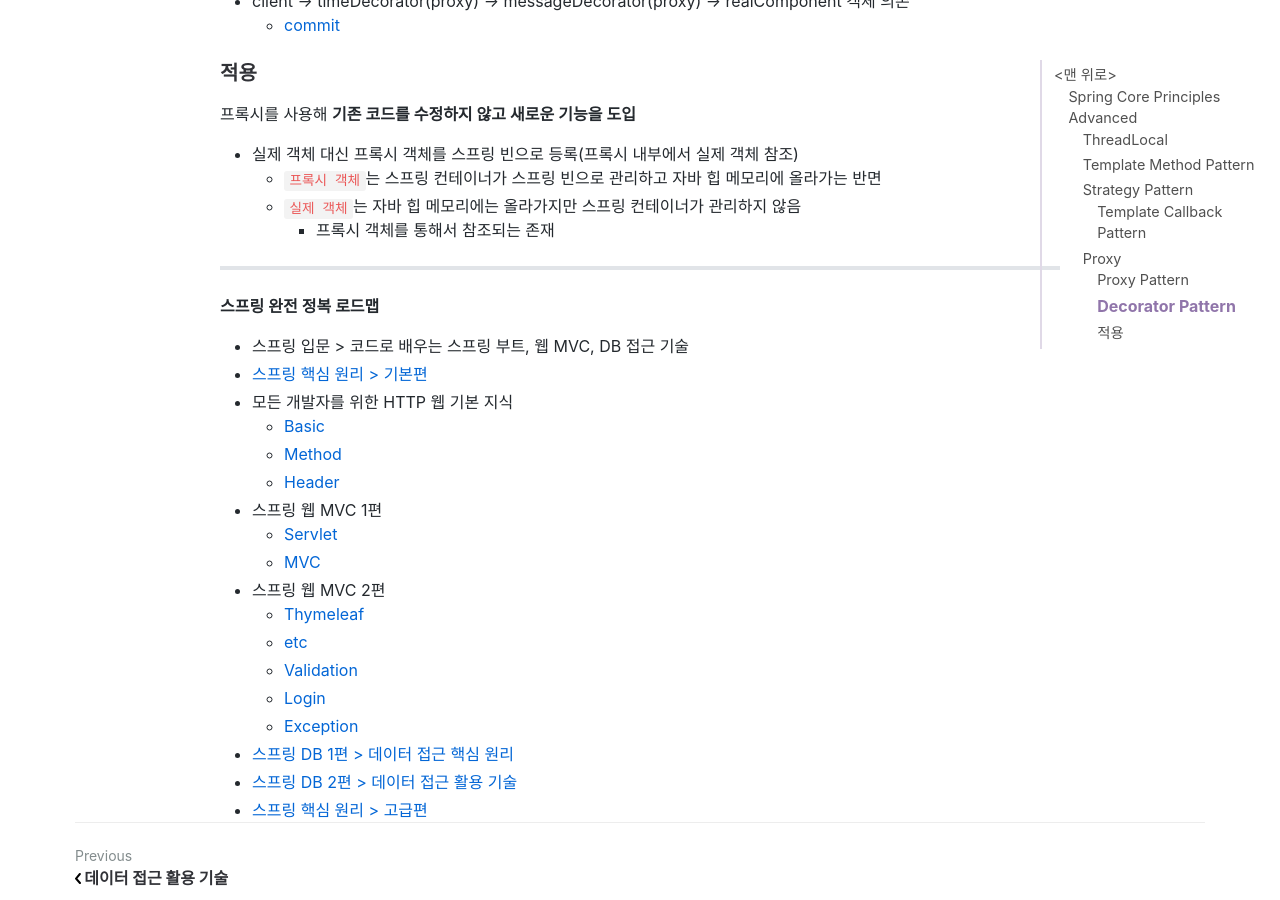
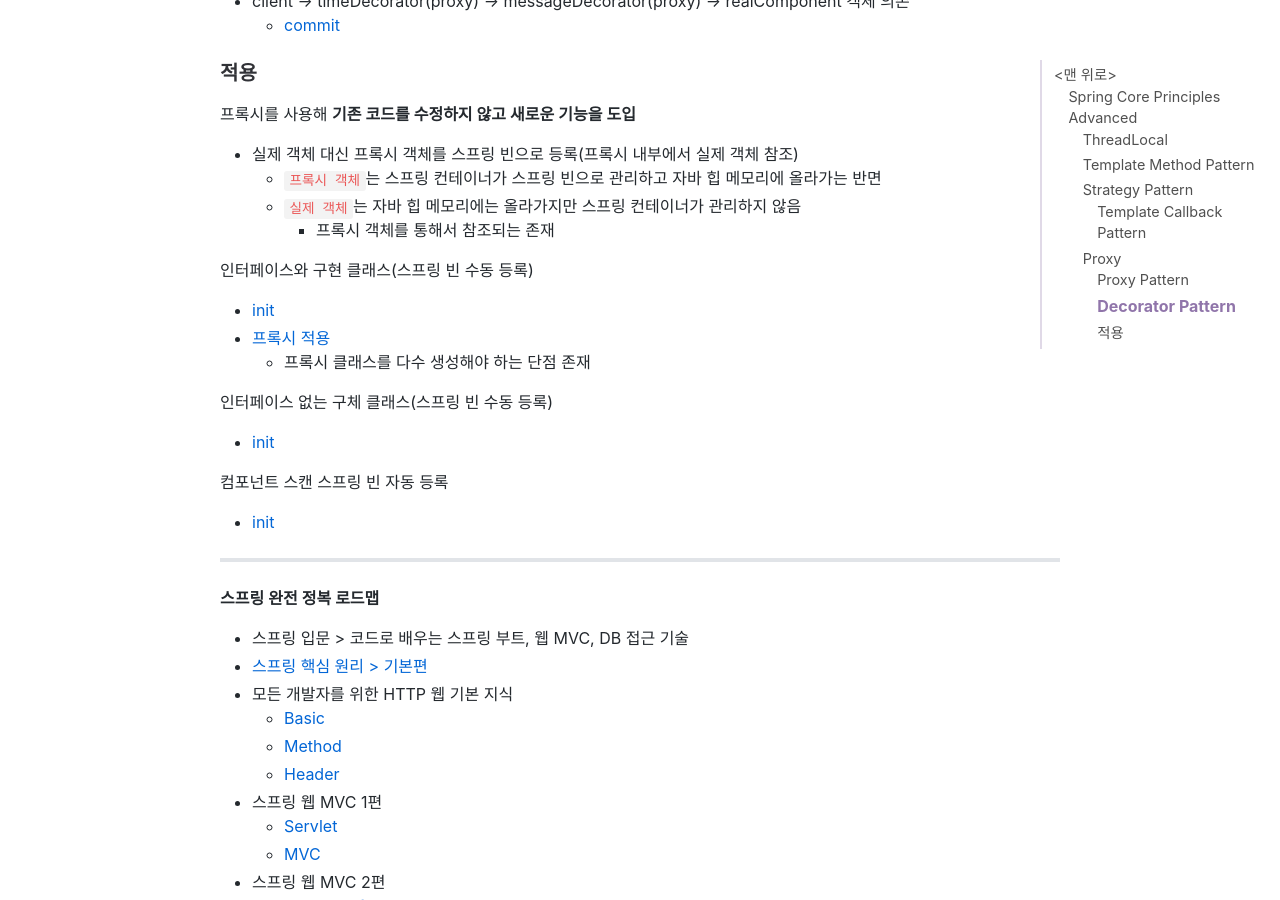
Before and after one commit to jihunparkme/jihunparkme.github.io, a Jekyll site: the page built from _posts/2022-11-20-Spring-Core-Principles-Advanced.md, in a window 1280 px wide and 900 px high, scrolled down 8816 px. Built offline with Jekyll 4.4.1, drawn with Linux system fonts in a browser that asks for light colours; nearby versions of some CDN libraries; comment, search, counter and statistics services are not loaded; some of the changed text lies outside the part shown.

Commit message:
[Proxy] 인터페이스 기반 프록시 적용

```diff
--- a/_posts/2022-11-20-Spring-Core-Principles-Advanced.md
+++ b/_posts/2022-11-20-Spring-Core-Principles-Advanced.md
@@ -244,6 +244,17 @@ client.execute();
   - `실제 객체`는 자바 힙 메모리에는 올라가지만 스프링 컨테이너가 관리하지 않음
     - 프록시 객체를 통해서 참조되는 존재
 
+인터페이스와 구현 클래스(스프링 빈 수동 등록)
+- [init](https://github.com/jihunparkme/Inflearn-Spring-Core-Principles-Advanced/commit/919994e2dde6469c8dc25e7b842d7fafca5e54b9)
+- [프록시 적용](https://github.com/jihunparkme/Inflearn-Spring-Core-Principles-Advanced/commit/4ad297c74f25cf9697d0896078c5a21ffbda4f5d)
+  - 프록시 클래스를 다수 생성해야 하는 단점 존재
+
+인터페이스 없는 구체 클래스(스프링 빈 수동 등록)
+- [init](https://github.com/jihunparkme/Inflearn-Spring-Core-Principles-Advanced/commit/f6df360609144e82f90cb6242c05bc375fd7d131)
+
+컴포넌트 스캔 스프링 빈 자동 등록
+- [init](https://github.com/jihunparkme/Inflearn-Spring-Core-Principles-Advanced/commit/b139e5df727f4ac39d1819815c0def0acbc21e61)
+
 ---
 
 **스프링 완전 정복 로드맵**
```
